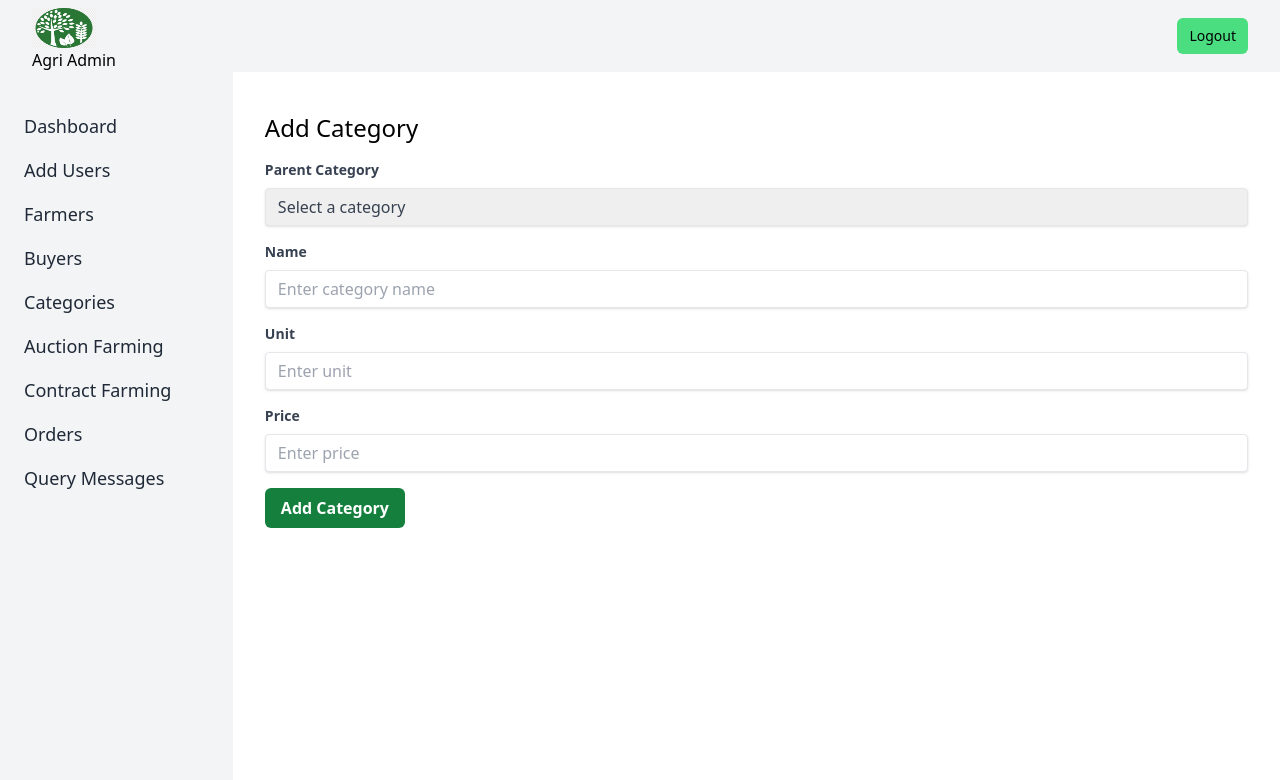
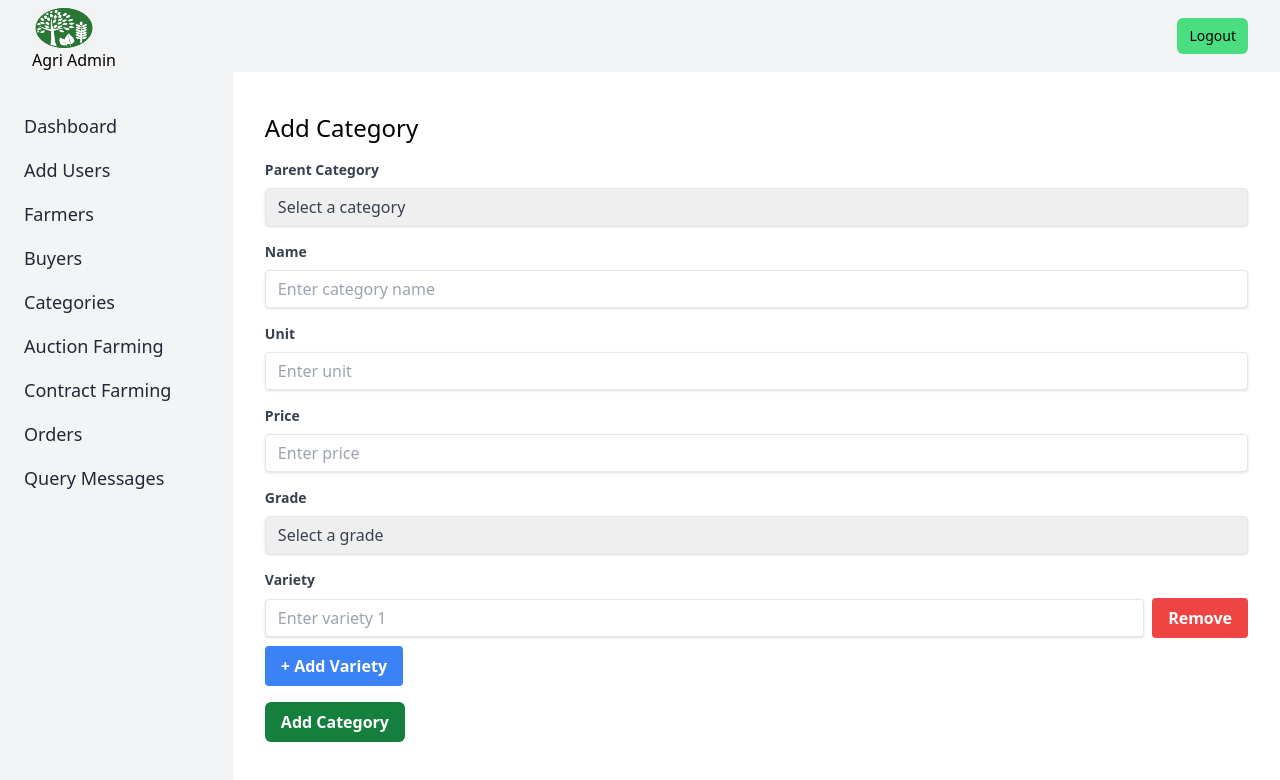
Before and after one commit to pallishreeb/farmer-admin, a React (Vite) app: page /admin/addcategory in a window 1280 px wide. Shown: the top 780 px of the page. Built offline with nearby package versions, Linux system fonts and the light colour scheme.

Commit message:
added two fields for category

```diff
--- a/src/api.js
+++ b/src/api.js
@@ -3,8 +3,8 @@
 import axios from 'axios';
 
 // Set the base URL for all API requests
-//axios.defaults.baseURL = 'http://localhost:3000/api';
-axios.defaults.baseURL = 'http://172.105.35.214/api';
+axios.defaults.baseURL = 'http://localhost:3000/api';
+// axios.defaults.baseURL = 'http://172.105.35.214/api';
 
 export const url =  'http://172.105.35.214'
 
--- a/src/components/CategoryTable.jsx
+++ b/src/components/CategoryTable.jsx
@@ -11,18 +11,24 @@ function CategoryTable({ categories, onEdit, onDelete }) {
             <th className="text-left py-3 px-4 uppercase font-semibold text-sm">Product</th>
             <th className="text-left py-3 px-4 uppercase font-semibold text-sm">Base Price</th>
             <th className="text-left py-3 px-4 uppercase font-semibold text-sm">Unit</th>
+            <th className="text-left py-3 px-4 uppercase font-semibold text-sm">Variety</th>
+            <th className="text-left py-3 px-4 uppercase font-semibold text-sm">Grade</th>
+
             <th className="text-left py-3 px-4 uppercase font-semibold text-sm">Actions</th>
           </tr>
         </thead>
         <tbody className="text-gray-700">
           {categories?.map((category) => (
-            <tr key={category._id}>
+            <tr key={category._id} className='border'>
               <td className="text-left py-3 px-4">{category?.parentCategory}</td>
               <td className="text-left py-3 px-4">
                 {category?.name}
               </td>
               <td className="text-left py-3 px-4">{category?.price}</td>
               <td className="text-left py-3 px-4">{category?.unit}</td>
+              <td className="text-left py-3 px-4">{category?.variety?.join(', ')}</td>
+              <td className="text-left py-3 px-4">{category?.grade}</td>
+
               <td className="text-left py-3 px-4">
                 <button
                   className="bg-blue-500 hover:bg-blue-700 text-white font-bold py-2 px-4 mr-2 rounded"
--- a/src/pages/AddCategoryPage.jsx
+++ b/src/pages/AddCategoryPage.jsx
@@ -1,5 +1,3 @@
-// AddCategoryPage.jsx
-
 import React, { useState } from 'react';
 import { useNavigate } from 'react-router-dom';
 import { toast } from 'react-toastify';
@@ -12,12 +10,29 @@ const AddCategoryPage = () => {
     parentCategory: '',
     name: '',
     unit: '',
-    price: ''
+    price: '',
+    grade: '',
+    variety: ['']
   });
 
   const handleChange = (e) => {
     const { name, value } = e.target;
     setCategoryData({ ...categoryData, [name]: value });
+  };
+
+  const handleVarietyChange = (index, value) => {
+    const newVariety = [...categoryData.variety];
+    newVariety[index] = value;
+    setCategoryData({ ...categoryData, variety: newVariety });
+  };
+
+  const addVarietyInput = () => {
+    setCategoryData({ ...categoryData, variety: [...categoryData.variety, ''] });
+  };
+
+  const removeVarietyInput = (index) => {
+    const newVariety = categoryData.variety.filter((_, i) => i !== index);
+    setCategoryData({ ...categoryData, variety: newVariety });
   };
 
   const handleSubmit = async (e) => {
@@ -101,6 +116,55 @@ const AddCategoryPage = () => {
                 onChange={handleChange}
               />
             </div>
+            <div className="mb-4">
+              <label className="block text-gray-700 text-sm font-bold mb-2" htmlFor="grade">
+                Grade
+              </label>
+              <select
+                className="shadow appearance-none border rounded w-full py-2 px-3 text-gray-700 leading-tight focus:outline-none focus:shadow-outline"
+                id="grade"
+                name="grade"
+                value={categoryData.grade}
+                onChange={handleChange}
+              >
+                <option value="">Select a grade</option>
+                <option value="I">I</option>
+                <option value="II">II</option>
+                <option value="III">III</option>
+                <option value="IV">IV</option>
+              </select>
+            </div>
+            <div className="mb-4">
+              <label className="block text-gray-700 text-sm font-bold mb-2" htmlFor="variety">
+                Variety
+              </label>
+              {categoryData.variety.map((variety, index) => (
+                <div key={index} className="flex items-center mb-2">
+                  <input
+                    className="shadow appearance-none border rounded w-full py-2 px-3 text-gray-700 leading-tight focus:outline-none focus:shadow-outline"
+                    id={`variety-${index}`}
+                    type="text"
+                    placeholder={`Enter variety ${index + 1}`}
+                    value={variety}
+                    onChange={(e) => handleVarietyChange(index, e.target.value)}
+                  />
+                  <button
+                    type="button"
+                    className="ml-2 bg-red-500 hover:bg-red-700 text-white font-bold py-2 px-4 rounded"
+                    onClick={() => removeVarietyInput(index)}
+                  >
+                    Remove
+                  </button>
+                </div>
+              ))}
+              <button
+                type="button"
+                className="bg-blue-500 hover:bg-blue-700 text-white font-bold py-2 px-4 rounded"
+                onClick={addVarietyInput}
+              >
+                + Add Variety
+              </button>
+            </div>
             <div className="flex items-center justify-between">
               <button
                 className="bg-green-700 hover:bg-green-800 text-white font-bold py-2 px-4 rounded-md focus:outline-none focus:shadow-outline"
--- a/src/pages/EditCategoryPage.jsx
+++ b/src/pages/EditCategoryPage.jsx
@@ -1,5 +1,3 @@
-// EditCategoryPage.jsx
-
 import React, { useState, useEffect } from 'react';
 import { useParams, useNavigate } from 'react-router-dom';
 import { toast } from 'react-toastify';
@@ -13,7 +11,9 @@ const EditCategoryPage = () => {
     parentCategory: '',
     name: '',
     unit: '',
-    price: ''
+    price: '',
+    variety: [],
+    grade: ''
   });
 
   useEffect(() => {
@@ -33,6 +33,21 @@ const EditCategoryPage = () => {
   const handleChange = (e) => {
     const { name, value } = e.target;
     setCategoryData({ ...categoryData, [name]: value });
+  };
+
+  const handleVarietyChange = (index, value) => {
+    const newVariety = [...categoryData.variety];
+    newVariety[index] = value;
+    setCategoryData({ ...categoryData, variety: newVariety });
+  };
+
+  const addVarietyField = () => {
+    setCategoryData({ ...categoryData, variety: [...categoryData.variety, ''] });
+  };
+
+  const removeVarietyField = (index) => {
+    const newVariety = categoryData.variety.filter((_, i) => i !== index);
+    setCategoryData({ ...categoryData, variety: newVariety });
   };
 
   const handleSubmit = async (e) => {
@@ -115,6 +130,54 @@ const EditCategoryPage = () => {
                 onChange={handleChange}
               />
             </div>
+            <div className="mb-4">
+              <label className="block text-gray-700 text-sm font-bold mb-2" htmlFor="grade">
+                Grade
+              </label>
+              <select
+                className="shadow appearance-none border rounded w-full py-2 px-3 text-gray-700 leading-tight focus:outline-none focus:shadow-outline"
+                id="grade"
+                name="grade"
+                value={categoryData.grade}
+                onChange={handleChange}
+              >
+                <option value="">Select grade</option>
+                <option value="I">I</option>
+                <option value="II">II</option>
+                <option value="III">III</option>
+                <option value="IV">IV</option>
+              </select>
+            </div>
+            <div className="mb-4">
+              <label className="block text-gray-700 text-sm font-bold mb-2">
+                Variety
+              </label>
+              {categoryData.variety.map((v, index) => (
+                <div key={index} className="flex mb-2">
+                  <input
+                    className="shadow appearance-none border rounded w-full py-2 px-3 text-gray-700 leading-tight focus:outline-none focus:shadow-outline mr-2"
+                    type="text"
+                    placeholder="Enter variety"
+                    value={v}
+                    onChange={(e) => handleVarietyChange(index, e.target.value)}
+                  />
+                  <button
+                    type="button"
+                    className="bg-red-500 hover:bg-red-700 text-white font-bold py-2 px-4 rounded"
+                    onClick={() => removeVarietyField(index)}
+                  >
+                    Remove
+                  </button>
+                </div>
+              ))}
+              <button
+                type="button"
+                className="bg-green-500 hover:bg-green-700 text-white font-bold py-2 px-4 rounded"
+                onClick={addVarietyField}
+              >
+                Add Variety
+              </button>
+            </div>
             <div className="flex items-center justify-between">
               <button
                 className="bg-green-700 hover:bg-green-800 text-white font-bold py-2 px-4 rounded-md focus:outline-none focus:shadow-outline"
```
Lines whose indentation alone changed are shown as unchanged.
